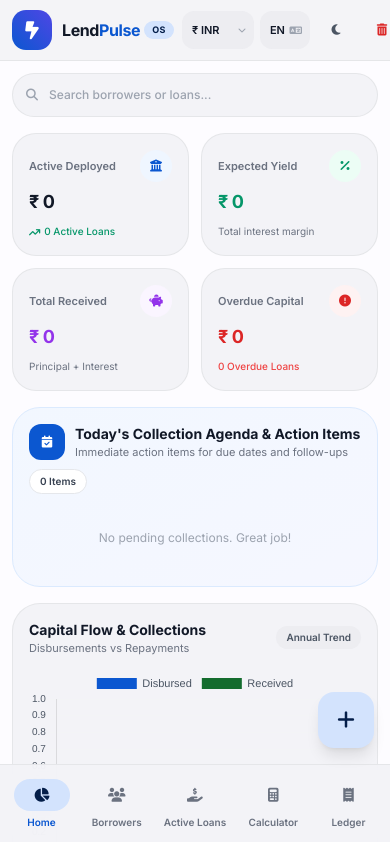
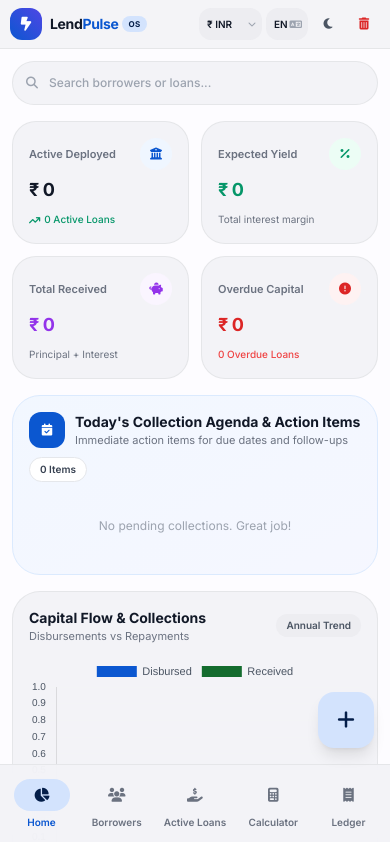
Before and after one commit to 19vd1a0511/LendPulse, a plain HTML site: page index.html in a window 390 px wide. Shown: the top 842 px of the page. Drawn offline with nearby package versions, Linux system fonts and the light colour scheme.

Commit message:
Update index.html

```diff
--- a/index.html
+++ b/index.html
@@ -106,20 +106,20 @@
 </head>
 <body class="bg-md-surface dark:bg-md-surfaceDark text-gray-900 dark:text-gray-100 min-h-screen flex flex-col pb-24 md:pb-0 transition-colors duration-200 overflow-x-hidden">
 
-    <header class="sticky top-0 z-30 bg-md-surfaceContainerLow/90 dark:bg-md-surfaceContainerDark/90 backdrop-blur-md border-b border-md-outlineVariant/30 dark:border-md-outlineVariantDark/30 px-3 sm:px-6 py-2.5 transition-colors">
-        <div class="max-w-7xl mx-auto flex items-center justify-between gap-2 sm:gap-4">
+    <header class="sticky top-0 z-30 bg-md-surfaceContainerLow/90 dark:bg-md-surfaceContainerDark/90 backdrop-blur-md border-b border-md-outlineVariant/30 dark:border-md-outlineVariantDark/30 px-2.5 sm:px-6 py-2 transition-colors">
+        <div class="max-w-7xl mx-auto flex items-center justify-between gap-1.5 sm:gap-4">
 
             <!-- Brand & Product Title -->
-            <div class="flex items-center gap-2.5 cursor-pointer shrink-0" onclick="switchTab('dashboard')">
-                <div class="w-10 h-10 rounded-[14px] bg-gradient-to-tr from-md-primary to-indigo-600 text-white flex items-center justify-center font-bold shadow-xs shrink-0">
-                    <i class="fa-solid fa-bolt-lightning text-lg"></i>
+            <div class="flex items-center gap-2 sm:gap-2.5 cursor-pointer shrink-0" onclick="switchTab('dashboard')">
+                <div class="w-8 h-8 sm:w-10 sm:h-10 rounded-[12px] sm:rounded-[14px] bg-gradient-to-tr from-md-primary to-indigo-600 text-white flex items-center justify-center font-bold shadow-xs shrink-0">
+                    <i class="fa-solid fa-bolt-lightning text-sm sm:text-lg"></i>
                 </div>
                 <div class="flex flex-col">
                     <div class="flex items-center gap-1">
-                        <span class="font-bold text-base sm:text-lg tracking-tight flex items-center text-gray-900 dark:text-white">
+                        <span class="font-bold text-sm sm:text-lg tracking-tight flex items-center text-gray-900 dark:text-white">
                             Lend<span class="text-md-primary">Pulse</span>
                         </span>
-                        <span class="text-[9px] uppercase font-bold tracking-wider px-2 py-0.5 rounded-full bg-md-primaryContainer text-md-onPrimaryContainer font-sans">OS</span>
+                        <span class="text-[8px] sm:text-[9px] uppercase font-bold tracking-wider px-1.5 sm:px-2 py-0.5 rounded-full bg-md-primaryContainer text-md-onPrimaryContainer font-sans">OS</span>
                     </div>
                     <span class="text-[10px] text-gray-500 dark:text-gray-400 font-medium hidden sm:inline">Capital & Loan Manager</span>
                 </div>
@@ -135,10 +135,10 @@
             </div>
 
             <!-- MD3 Top App Actions (Currency, Language, Dark Theme, Clear Data) -->
-            <div class="flex items-center gap-1.5 sm:gap-2 shrink-0">
+            <div class="flex items-center gap-1 sm:gap-2 shrink-0">
                 <!-- Currency Selector -->
                 <div class="relative">
-                    <select id="currency-select" onchange="changeCurrency(this.value)" class="appearance-none min-h-[38px] bg-md-surfaceContainer dark:bg-md-surfaceContainerHighDark hover:bg-gray-200 dark:hover:bg-gray-700 text-[11px] font-semibold pl-2.5 pr-6 py-1.5 rounded-xl border-0 cursor-pointer outline-none transition">
+                    <select id="currency-select" onchange="changeCurrency(this.value)" class="appearance-none h-8 sm:h-10 bg-md-surfaceContainer dark:bg-md-surfaceContainerHighDark hover:bg-gray-200 dark:hover:bg-gray-700 text-[10px] sm:text-[11px] font-semibold pl-2 pr-5 sm:pl-2.5 sm:pr-6 py-1 rounded-xl border-0 cursor-pointer outline-none transition">
                         <option value="USD">$ USD</option>
                         <option value="INR" selected>₹ INR</option>
                         <option value="EUR">€ EUR</option>
@@ -146,12 +146,12 @@
                         <option value="AED">AED</option>
                         <option value="BRL">R$ BRL</option>
                     </select>
-                    <i class="fa-solid fa-chevron-down absolute right-2 top-1/2 -translate-y-1/2 text-[8px] text-gray-400 pointer-events-none"></i>
+                    <i class="fa-solid fa-chevron-down absolute right-1.5 sm:right-2 top-1/2 -translate-y-1/2 text-[8px] text-gray-400 pointer-events-none"></i>
                 </div>
 
                 <!-- Language Selector -->
                 <div class="relative">
-                    <select id="lang-select" onchange="changeLanguage(this.value)" class="appearance-none min-h-[38px] bg-md-surfaceContainer dark:bg-md-surfaceContainerHighDark hover:bg-gray-200 dark:hover:bg-gray-700 text-[11px] font-semibold pl-2.5 pr-6 py-1.5 rounded-xl border-0 cursor-pointer outline-none transition">
+                    <select id="lang-select" onchange="changeLanguage(this.value)" class="appearance-none h-8 sm:h-10 bg-md-surfaceContainer dark:bg-md-surfaceContainerHighDark hover:bg-gray-200 dark:hover:bg-gray-700 text-[10px] sm:text-[11px] font-semibold pl-2 pr-5 sm:pl-2.5 sm:pr-6 py-1 rounded-xl border-0 cursor-pointer outline-none transition">
                         <option value="en">EN</option>
                         <option value="hi">HI</option>
                         <option value="te">TE</option>
@@ -162,17 +162,17 @@
                         <option value="ar">AR</option>
                         <option value="pt">PT</option>
                     </select>
-                    <i class="fa-solid fa-language absolute right-2 top-1/2 -translate-y-1/2 text-[10px] text-gray-400 pointer-events-none"></i>
+                    <i class="fa-solid fa-language absolute right-1.5 sm:right-2 top-1/2 -translate-y-1/2 text-[10px] text-gray-400 pointer-events-none"></i>
                 </div>
 
                 <!-- Dark Theme Switcher Button -->
-                <button onclick="toggleDarkMode()" aria-label="Toggle Theme" class="w-10 h-10 rounded-full flex items-center justify-center text-gray-600 dark:text-gray-300 hover:bg-md-surfaceContainer dark:hover:bg-md-surfaceContainerHighDark transition">
+                <button onclick="toggleDarkMode()" aria-label="Toggle Theme" class="w-8 h-8 sm:w-10 sm:h-10 rounded-full flex items-center justify-center text-gray-600 dark:text-gray-300 hover:bg-md-surfaceContainer dark:hover:bg-md-surfaceContainerHighDark transition shrink-0">
                     <i class="fa-solid fa-moon dark:hidden text-xs"></i>
                     <i class="fa-solid fa-sun hidden dark:inline text-yellow-400 text-xs"></i>
                 </button>
 
                 <!-- Clear Data / Reset Button -->
-                <button onclick="openClearDataModal()" title="Clear System Data" class="w-10 h-10 rounded-full flex items-center justify-center text-red-600 dark:text-red-400 hover:bg-red-50 dark:hover:bg-red-950/40 transition">
+                <button onclick="openClearDataModal()" title="Clear System Data" class="w-8 h-8 sm:w-10 sm:h-10 rounded-full flex items-center justify-center text-red-600 dark:text-red-400 hover:bg-red-50 dark:hover:bg-red-950/40 transition shrink-0">
                     <i class="fa-solid fa-trash-can text-xs"></i>
                 </button>
             </div>
```
